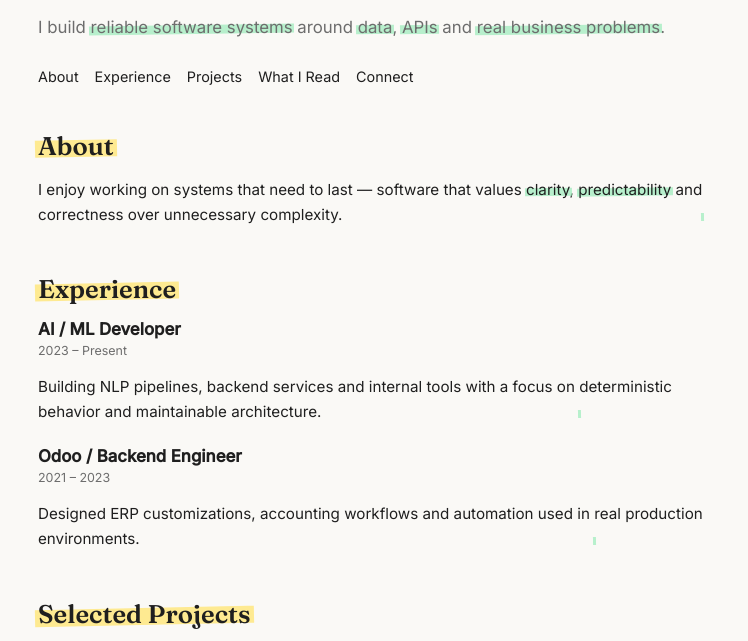
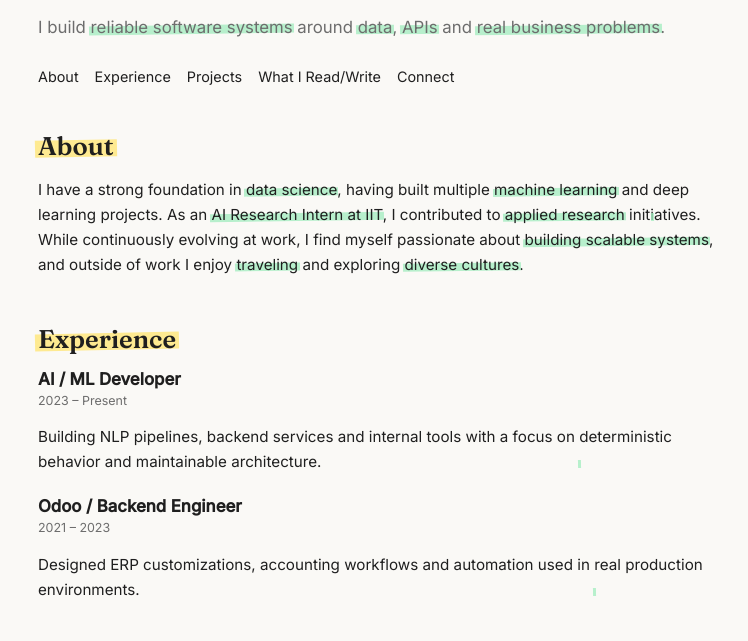
Before and after one commit to KartavyaDesai/Kartavyadesai.github.io, a plain HTML site: page index.html in a window 1280 px wide. Shown: the part 106-747 px from the top of the page, without its empty margins (262-1010 px from the left). Drawn offline with Linux system fonts and the light colour scheme.

Commit message:
Update index.html

```diff
--- a/index.html
+++ b/index.html
@@ -28,20 +28,25 @@
         <a href="#about">About</a>
         <a href="#experience">Experience</a>
         <a href="#projects">Projects</a>
-        <a href="#reading">What I Read</a>
+        <a href="#reading">What I Read/Write</a>
         <a href="#connect">Connect</a>
       </nav>
     </header>
 
     <section id="about">
       <h2><span class="highlight">About</span></h2>
-      <p>
-        I enjoy working on systems that need to last — software that values
-        <span class="highlight-green">clarity</span>,
-        <span class="highlight-green">predictability</span> and
-        <span class="highlight-green">correctness</span>
-        over unnecessary complexity.
-      </p>
+          <p>
+            I have a strong foundation in <span class="highlight-green">data science</span>,
+            having built multiple <span class="highlight-green">machine learning</span> and
+            <span class="highlight-green">deep learning</span> projects. As an
+            <span class="highlight-green">AI Research Intern at IIT</span>, I contributed to
+            <span class="highlight-green">applied research</span> initiatives.
+            While continuously evolving at work, I find myself passionate about
+            <span class="highlight-green">building scalable systems</span>,
+            and outside of work I enjoy
+            <span class="highlight-green">traveling</span> and exploring
+            <span class="highlight-green">diverse cultures</span>.
+          </p>
     </section>
 
     <section id="experience">
@@ -158,9 +163,9 @@
       <h2><span class="highlight">Connect</span></h2>
       <p>
         Reach me via
-        <a href="mailto:your.email@example.com">email</a>,
-        <a href="#">GitHub</a> or
-        <a href="#">LinkedIn</a>.
+        <a href="mailto:kartavyadesai555@gmail.com">email</a>,
+        <a href="https://github.com/KartavyaDesai">GitHub</a> or
+        <a href="https://www.linkedin.com/in/kartavyadesai">LinkedIn</a>.
       </p>
     </section>
 
```
